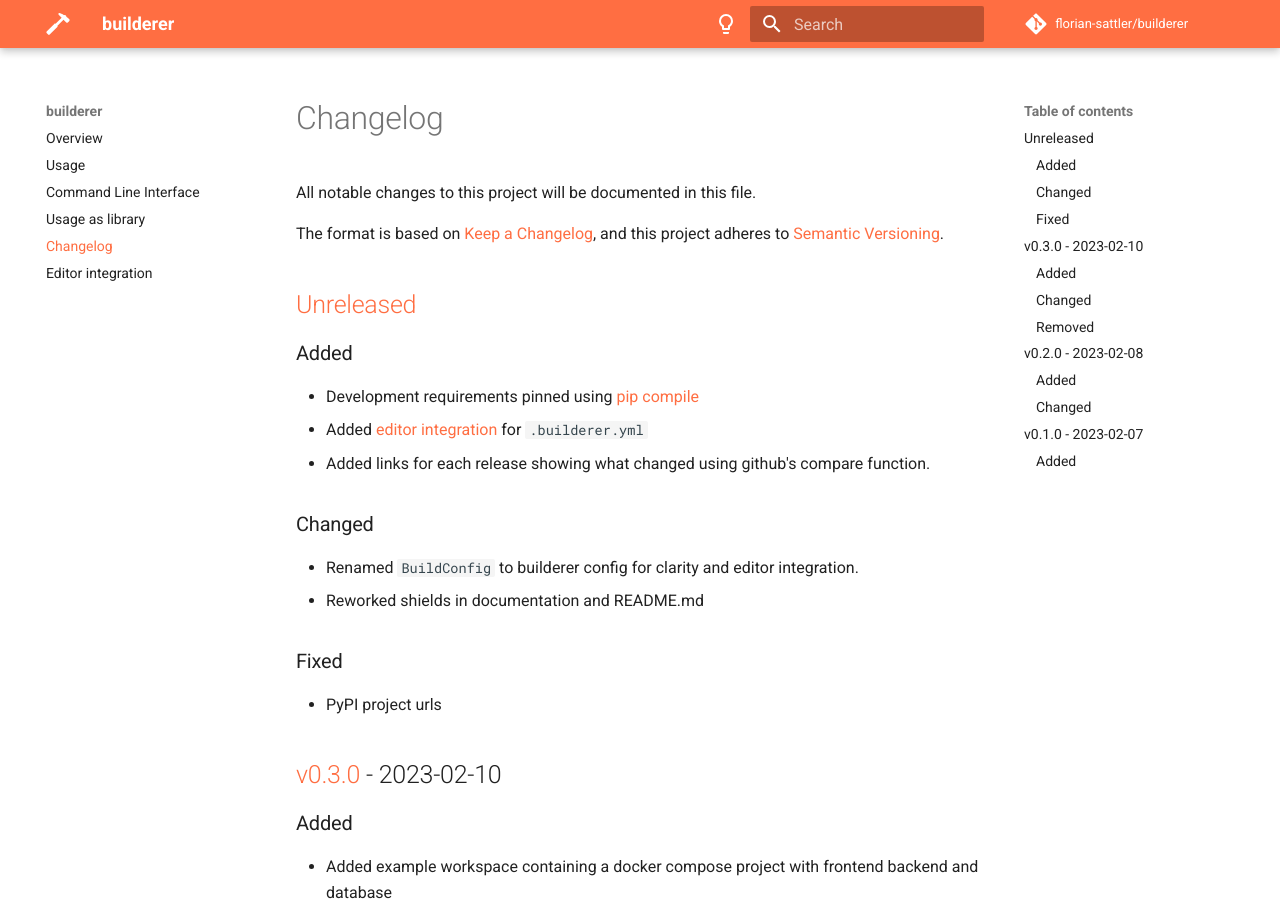
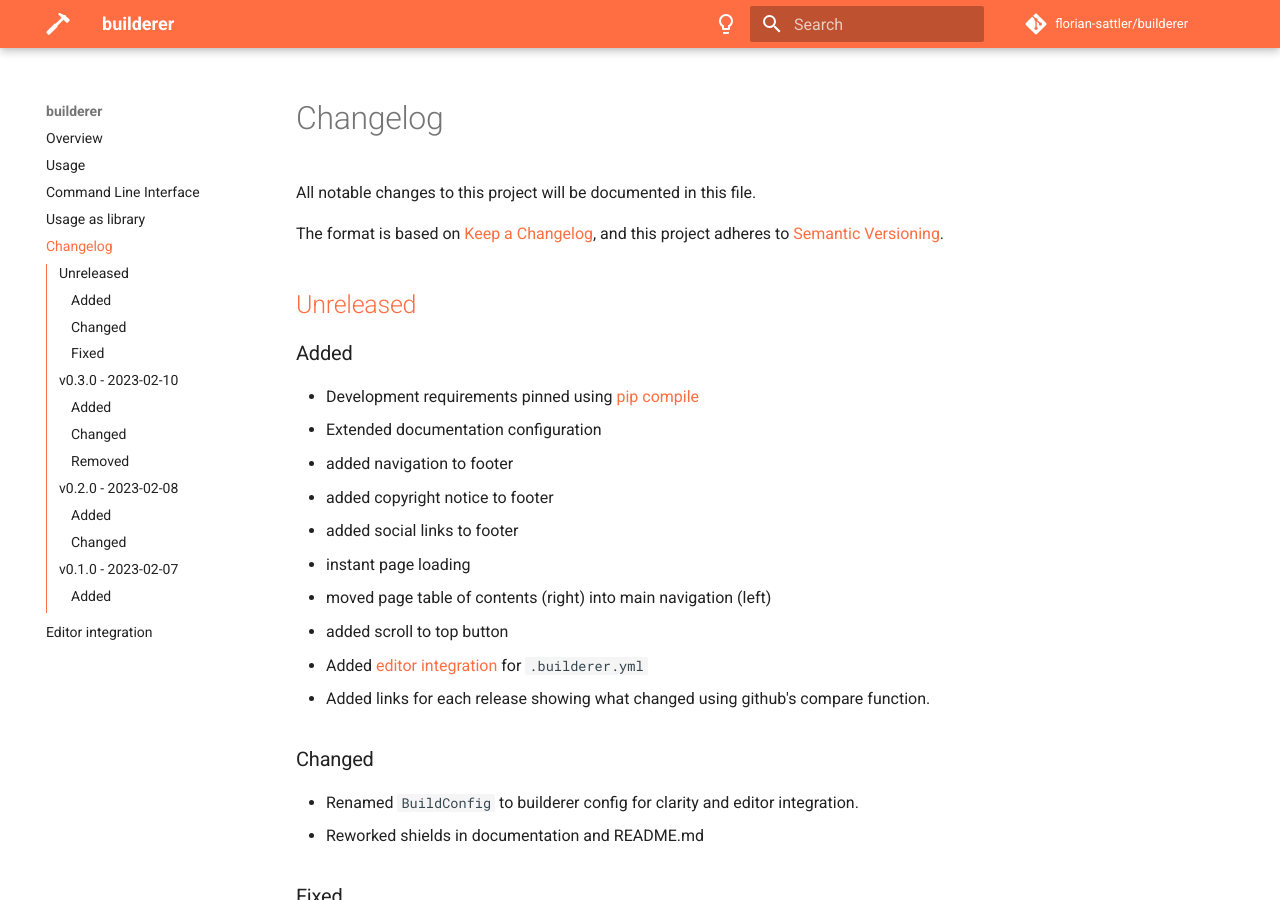
Before and after one commit to florian-sattler/builderer, an MkDocs documentation site: the page built from docs/changes.md, in a window 1280 px wide and 900 px high. Built offline with MkDocs 1.6.1 and Material for MkDocs 9.7.7, drawn with Linux system fonts in a browser that asks for light colours; comment, search, counter and statistics services are not loaded; some of the changed text lies outside the part shown.

Commit message:
extended documentation config

```diff
--- a/CHANGELOG.md
+++ b/CHANGELOG.md
@@ -10,6 +10,13 @@
 ### Added
 
 - Development requirements pinned using [pip compile](https://github.com/jazzband/pip-tools)
+- Extended documentation configuration
+  - added navigation to footer
+  - added copyright notice to footer
+  - added social links to footer
+  - instant page loading
+  - moved page table of contents (right) into main navigation (left)
+  - added scroll to top button
 - Added [editor integration](http://builderer.florian-sattler.de/editor-integration/) for `.builderer.yml`
 - Added links for each release showing what changed using github's compare function.
 
--- a/mkdocs.yml
+++ b/mkdocs.yml
@@ -4,27 +4,31 @@
 site_url: https://builderer.florian-sattler.de/
 
 theme:
-  name: 'material'
+  name: "material"
   palette:
-  - media: "(prefers-color-scheme: light)"
-    scheme: default
-    primary: deep orange
-    accent: deep orange
-    toggle:
-      icon: material/lightbulb-outline
-      name: "Switch to dark mode"
-  - media: "(prefers-color-scheme: dark)"
-    scheme: slate
-    primary: deep orange
-    accent: deep orange
-    toggle:
-      icon: material/lightbulb
-      name: "Switch to light mode"
+    - media: "(prefers-color-scheme: light)"
+      scheme: default
+      primary: deep orange
+      accent: deep orange
+      toggle:
+        icon: material/lightbulb-outline
+        name: "Switch to dark mode"
+    - media: "(prefers-color-scheme: dark)"
+      scheme: slate
+      primary: deep orange
+      accent: deep orange
+      toggle:
+        icon: material/lightbulb
+        name: "Switch to light mode"
   features:
     - content.tabs.link
     - content.code.copy
-  logo: 'logo-white.svg'
-  favicon: 'favicon.png'
+    - navigation.footer
+    - navigation.instant
+    - toc.integrate
+    - navigation.top
+  logo: "logo-white.svg"
+  favicon: "favicon.png"
 
 repo_name: florian-sattler/builderer
 repo_url: https://github.com/florian-sattler/builderer
@@ -49,3 +53,16 @@
   - pymdownx.extra
   - pymdownx.details
   - pymdownx.superfences
+
+extra:
+  social:
+    - icon: fontawesome/brands/github
+      link: https://github.com/florian-sattler
+    - icon: fontawesome/brands/python
+      link: https://pypi.python.org/pypi/builderer
+    - icon: fontawesome/brands/xing
+      link: https://www.xing.com/profile/Florian_Sattler12/cv
+    - icon: fontawesome/brands/linkedin
+      link: https://www.linkedin.com/in/florian-sattler-3b12811b7/
+
+copyright: Copyright &copy; 2023 Florian Sattler
```
